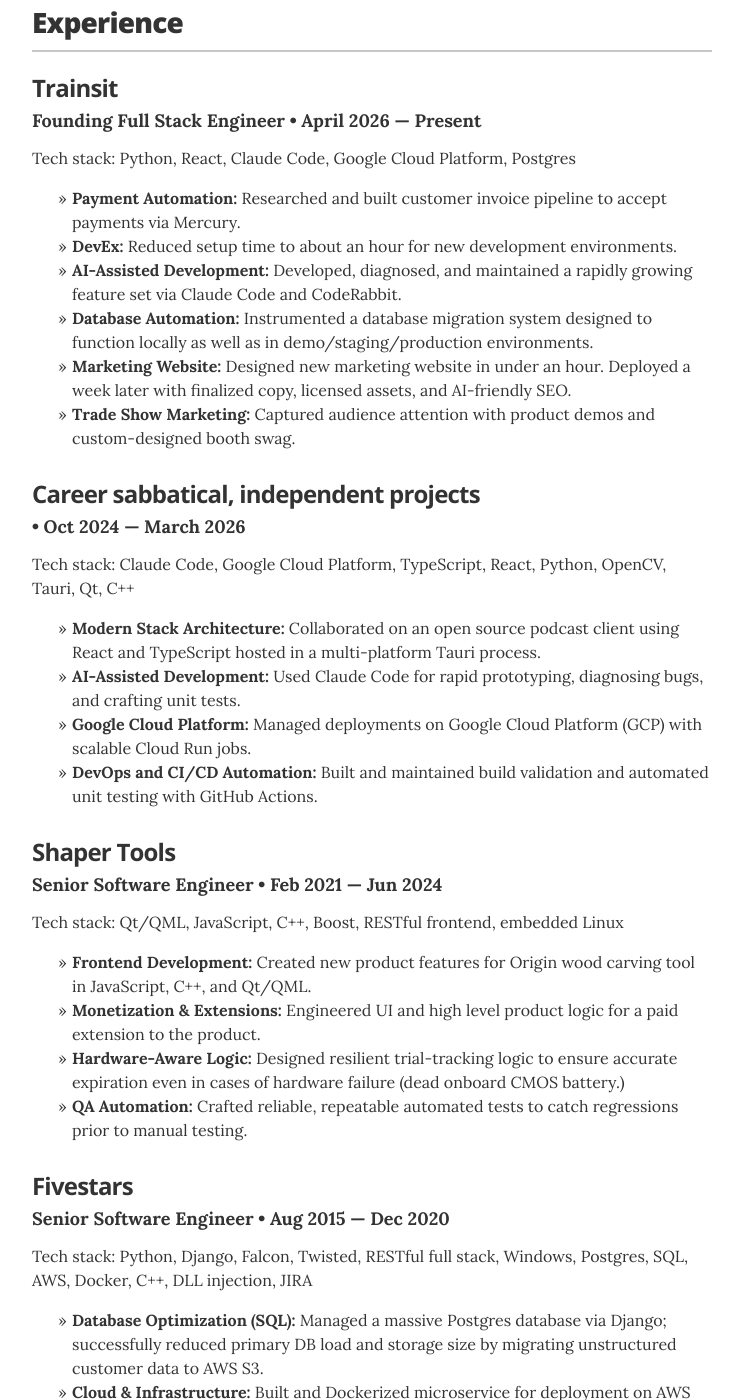
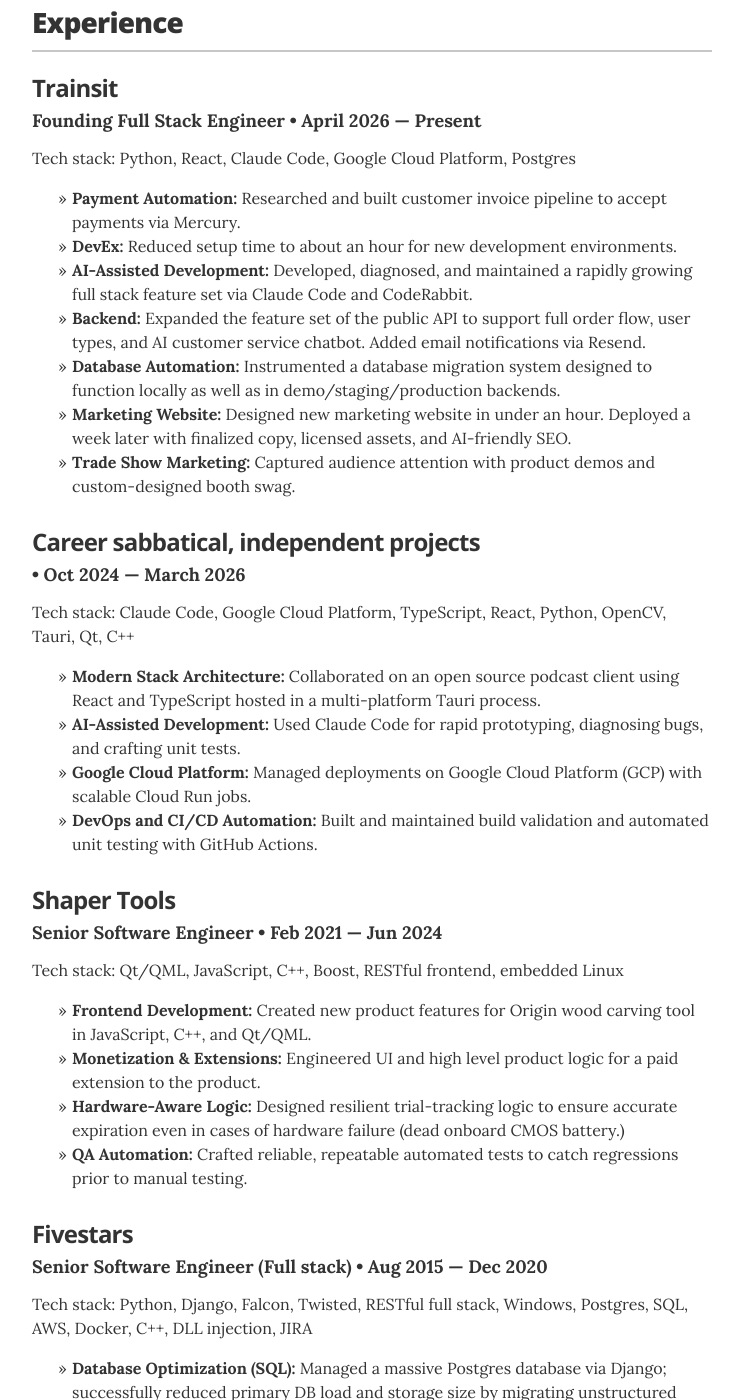
Before and after one commit to MrEricSir/resume, a Jekyll site: the page built from index.html, in a window 1280 px wide and 1400 px high, scrolled down 774 px. Shown: the whole window, without its empty margins (268-1011 px from the left). Built offline with Jekyll 4.4.1, drawn with Linux system fonts in a browser that asks for light colours; some of the changed text lies outside the part shown.

Commit message:
Update experience details and enhance descriptions

```diff
--- a/_data/experience.yml
+++ b/_data/experience.yml
@@ -7,8 +7,9 @@
 <ul style=\"list-style-type: '» ';\">
 <li><b>Payment Automation:</b> Researched and built customer invoice pipeline to accept payments via Mercury.
 <li><b>DevEx:</b> Reduced setup time to about an hour for new development environments.
-<li><b>AI-Assisted Development:</b> Developed, diagnosed, and maintained a rapidly growing feature set via Claude Code and CodeRabbit.
-<li><b>Database Automation:</b> Instrumented a database migration system designed to function locally as well as in demo/staging/production environments.
+<li><b>AI-Assisted Development:</b> Developed, diagnosed, and maintained a rapidly growing full stack feature set via Claude Code and CodeRabbit.
+<li><b>Backend:</b> Expanded the feature set of the public API to support full order flow, user types, and AI customer service chatbot. Added email notifications via Resend.
+<li><b>Database Automation:</b> Instrumented a database migration system designed to function locally as well as in demo/staging/production backends.
 <li><b>Marketing Website:</b> Designed new marketing website in under an hour. Deployed a week later with finalized copy, licensed assets, and AI-friendly SEO.
 <li><b>Trade Show Marketing:</b> Captured audience attention with product demos and custom-designed booth swag.
 </ul>
@@ -38,12 +39,12 @@
 "
 
 - company: Fivestars
-  position: Senior Software Engineer
+  position: Senior Software Engineer (Full stack)
   duration:  Aug 2015 &mdash; Dec 2020
   summary: "<p>Tech stack: Python, Django, Falcon, Twisted, RESTful full stack, Windows, Postgres, SQL, AWS, Docker, C++, DLL injection, JIRA</p>
 <ul style=\"list-style-type: '» ';\">
 <li><b>Database Optimization (SQL):</b> Managed a massive Postgres database via Django; successfully reduced primary DB load and storage size by migrating unstructured customer data to AWS S3.
-<li><b>Cloud & Infrastructure:</b> Built and Dockerized microservice for deployment on AWS EC2.
+<li><b>Cloud & Infrastructure Backend:</b> Built and Dockerized microservice for deployment on AWS EC2.
 <li><b>ML Training Tool:</b> Co-authored a web tool for labeling unstructured receipt data for a machine learning service.
 <li><b>POS Integration:</b> Developed integrations for Windows-based POS systems. Capturing receipt data without drivers.
 <li><b>High-Availability Data Migrations:</b> Orchestrated data migrations using backup follower databases to avoid production downtime and stress on the main instance.
```
